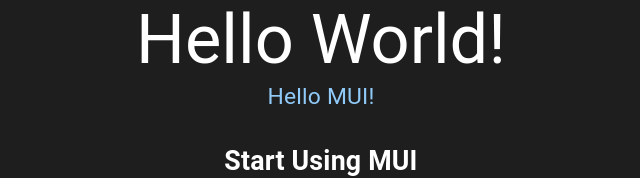
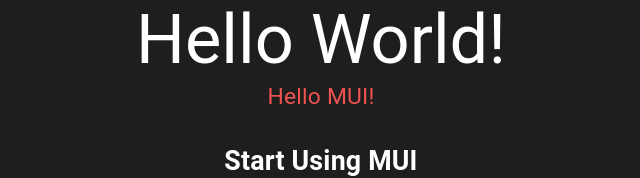
Before and after one commit to sourabhshukla/mui-theme-practice, a React (Create React App) app: page / in a window 1280 px wide. Shown: the top 178 px of the page, without its empty margins (319-959 px from the left). Built offline with nearby package versions, Linux system fonts and the light colour scheme.

Commit message:
Created a color theme called customRibRed and used it in the color prop in MUI Typography component

```diff
--- a/src/App.js
+++ b/src/App.js
@@ -7,7 +7,7 @@
       <CssBaseline />
       <Paper>
         <Typography variant="h3">Hello World!</Typography>
-        <Typography color="primary">Hello MUI!</Typography>
+        <Typography color="customRibRed.main">Hello MUI!</Typography>
         <h3>Start Using MUI</h3>
         <Button variant="contained" color="secondary">
           Hello
--- a/src/theme.js
+++ b/src/theme.js
@@ -1,12 +1,17 @@
 import { createTheme } from "@mui/material";
-import { orange } from "@mui/material/colors";
+import { orange, red } from "@mui/material/colors";
 
 const theme = createTheme({
   palette: {
     mode: "dark",
-    // primary:{
-    //     main: orange[500]
-    // }
+    primary: {
+      main: orange[500],
+    },
+    customRibRed: {
+      main: red[400],
+      superDark: red[800],
+      superLight: red[100],
+    },
   },
   typography: {
     fontSize: 20,
```
